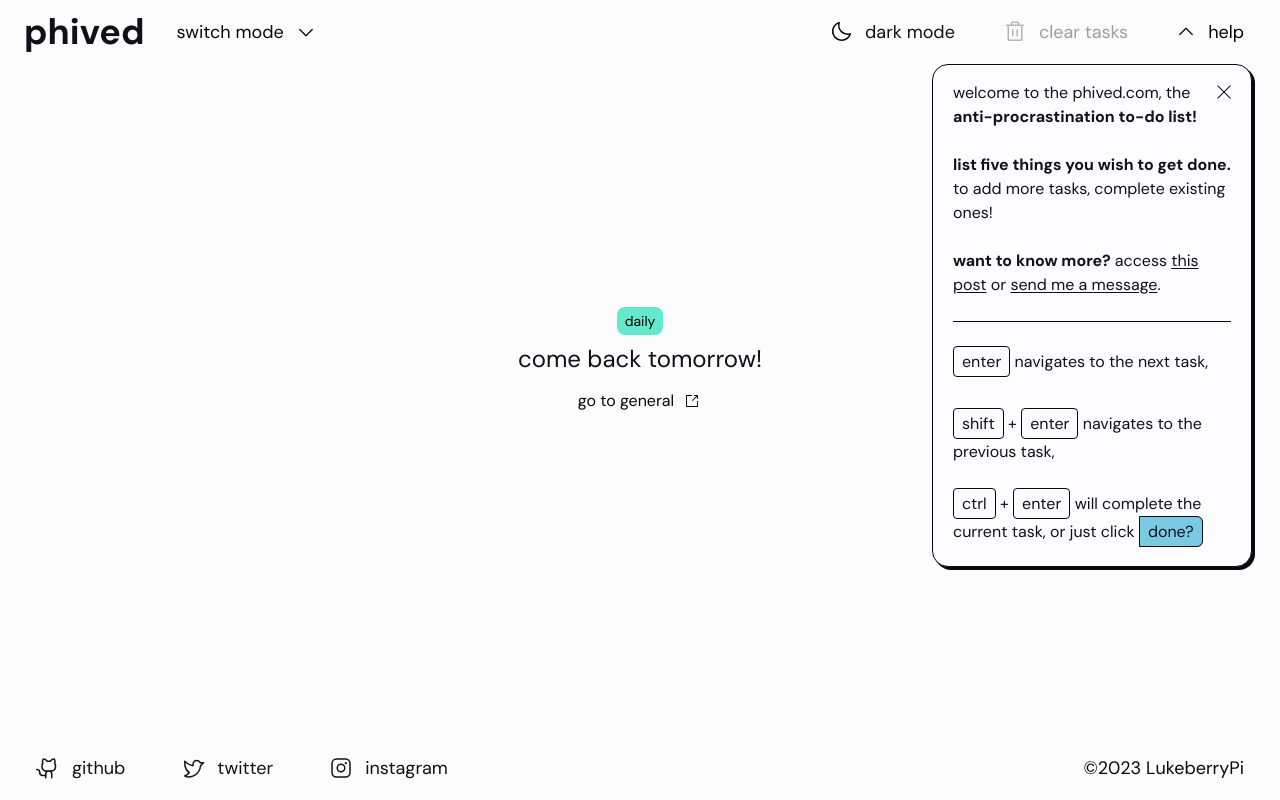
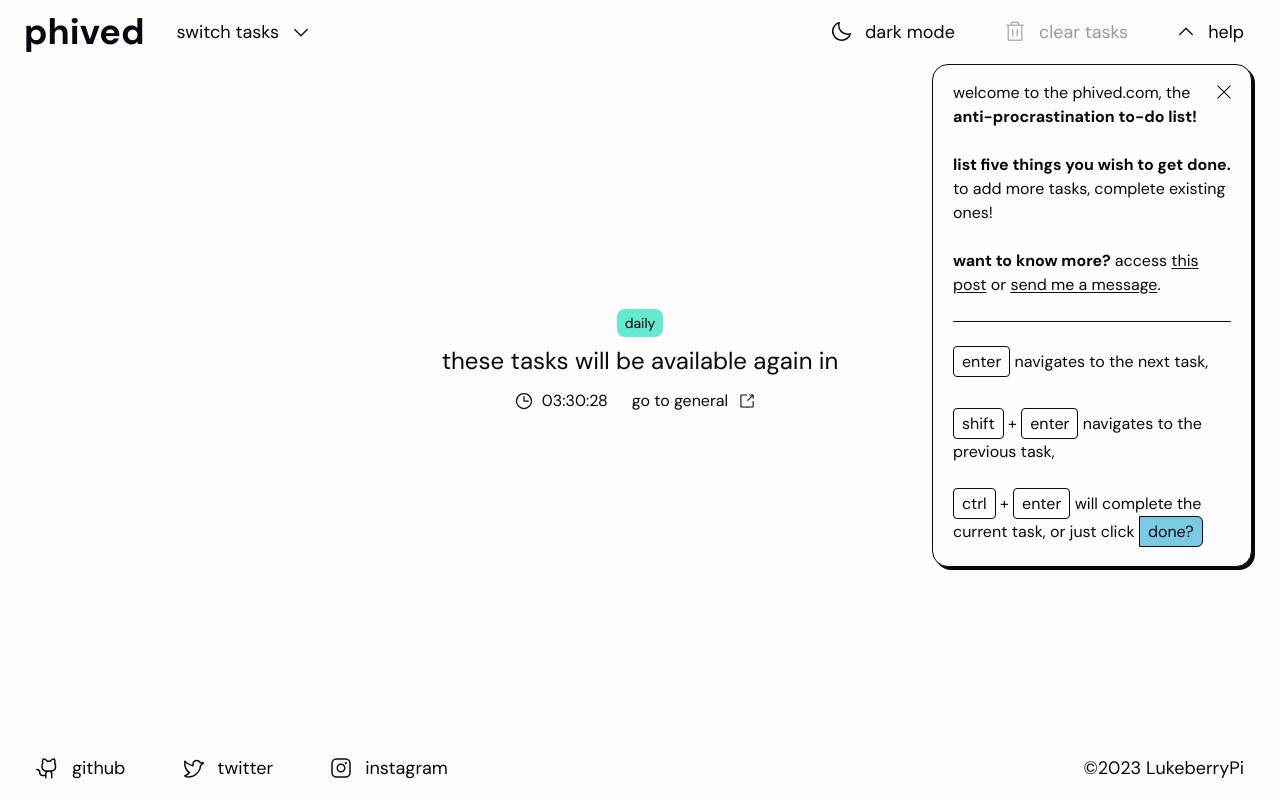
Before and after one commit to LukeberryPi/phived, a React (Vite) app: page /daily in a window 1280 px wide. Built offline with nearby package versions, Linux system fonts and the light colour scheme.

Commit message:
normalize text and fill to true black + white

```diff
--- a/src/components/DailyTasks.tsx
+++ b/src/components/DailyTasks.tsx
@@ -1,12 +1,12 @@
 import type { MouseEvent } from "react";
 import { useEffect, useMemo, useState } from "react";
+import { Link } from "react-router-dom";
 import { placeholders } from "src/content";
 import { useDailyTasksContext } from "src/contexts";
 import { getViewportWidth } from "src/utils";
 import { DragDropContext, Droppable, Draggable, type DropResult } from "react-beautiful-dnd";
-import { Close, DragVertical, Open } from "src/icons";
+import { Clock, Close, DragVertical, Open } from "src/icons";
 import { useLocalStorage } from "src/hooks";
-import { Link } from "react-router-dom";
 // you must remove Strict Mode for react-beautiful-dnd to work locally
 // https://github.com/atlassian/react-beautiful-dnd/issues/2350
 
@@ -19,6 +19,55 @@ function setDefaultWidth() {
     return 320;
   }
   return 384;
+}
+
+function getTimeRemainingUntilMidnight() {
+  const now = new Date();
+  const midnight = new Date();
+  midnight.setHours(24, 0, 0, 0);
+
+  const timeRemaining = midnight.getTime() - now.getTime();
+
+  const hours = Math.floor((timeRemaining / (1000 * 60 * 60)) % 24);
+  const minutes = Math.floor((timeRemaining / 1000 / 60) % 60);
+  const seconds = Math.floor((timeRemaining / 1000) % 60);
+
+  return {
+    total: timeRemaining,
+    hours: String(hours).padStart(2, "0"),
+    minutes: String(minutes).padStart(2, "0"),
+    seconds: String(seconds).padStart(2, "0"),
+  };
+}
+
+export function CountdownTimer() {
+  const [timeLeft, setTimeLeft] = useState(getTimeRemainingUntilMidnight());
+
+  useEffect(() => {
+    const interval = setInterval(() => {
+      const time = getTimeRemainingUntilMidnight();
+      setTimeLeft(time);
+
+      if (time.total <= 0) {
+        clearInterval(interval);
+      }
+    }, 1000);
+
+    return () => clearInterval(interval);
+  }, []);
+
+  return (
+    <>
+      {timeLeft.total > 0 ? (
+        <div className="flex items-center gap-2">
+          <Clock className="text-trueBlack dark:text-trueWhite" />
+          <p className="tabular-nums text-trueBlack dark:text-trueWhite">
+            {timeLeft.hours}:{timeLeft.minutes}:{timeLeft.seconds}
+          </p>
+        </div>
+      ) : null}
+    </>
+  );
 }
 
 export function DailyTasks() {
@@ -142,7 +191,7 @@ export function DailyTasks() {
                   isLastTask ? "rounded-b-2xl" : "border-b border-trueBlack dark:border-trueWhite"
                 } ${
                   someDragIsHappening && "cursor-grabbing"
-                } bg-trueWhite py-4 px-5 text-softBlack focus:outline-none dark:bg-softBlack dark:text-softWhite sm:text-lg`}
+                } bg-trueWhite py-4 px-5 text-trueBlack focus:outline-none dark:bg-softBlack dark:text-trueWhite sm:text-lg`}
               />
               <span
                 {...provided.dragHandleProps}
@@ -155,10 +204,10 @@ export function DailyTasks() {
                   isBeingDragged
                     ? "border-b border-trueBlack/30 dark:border-trueWhite/30"
                     : "hidden"
-                } flex items-center justify-center bg-trueWhite pr-2 text-softBlack placeholder:select-none hover:cursor-grab dark:bg-softBlack dark:text-softWhite sm:text-lg`}
+                } flex items-center justify-center bg-trueWhite pr-2 text-trueBlack placeholder:select-none hover:cursor-grab dark:bg-softBlack dark:text-trueWhite sm:text-lg`}
                 tabIndex={-1}
               >
-                <DragVertical className="fill-softBlack dark:fill-softWhite" />
+                <DragVertical className="fill-trueBlack dark:fill-trueWhite" />
               </span>
               <button
                 onClick={() => handleDone(idx)}
@@ -170,7 +219,7 @@ export function DailyTasks() {
                   isBeingDragged
                     ? "border-l border-b border-trueBlack/30 dark:border-trueWhite/30"
                     : "hidden"
-                } cursor-pointer items-center justify-center border-l border-b border-trueBlack bg-dailyGreen px-4 dark:border-trueWhite dark:bg-dailyOrange dark:text-softWhite xs:px-6 sm:text-lg`}
+                } cursor-pointer items-center justify-center border-l border-b border-trueBlack bg-dailyGreen px-4 dark:border-trueWhite dark:bg-dailyOrange dark:text-trueWhite xs:px-6 sm:text-lg`}
               >
                 done?
               </button>
@@ -187,19 +236,22 @@ export function DailyTasks() {
         <p className="sm:text-md mx-auto w-fit rounded-lg bg-dailyGreen px-2 py-1 text-sm dark:bg-dailyOrange dark:text-trueWhite">
           daily
         </p>
-        <p className="text-lg text-softBlack dark:text-softWhite xs:text-xl sm:text-2xl">
-          {noTasks ? "come back tomorrow!" : "what do you want to do?"}
+        <p className="text-lg text-trueBlack dark:text-trueWhite xs:text-xl sm:text-2xl">
+          {noTasks ? "these tasks will be available again in" : "what do you want to do?"}
         </p>
         {noTasks && (
+          <div className="mx-auto flex items-center gap-4">
+            <CountdownTimer />
             <Link
               to="/"
-            className="mx-auto flex items-center gap-2 rounded-xl px-3 py-1.5 hover:bg-berryBlue dark:hover:bg-purpleRain"
+              className="mx-auto flex items-center gap-2 rounded-xl px-2 py-1 hover:bg-berryBlue dark:hover:bg-purpleRain"
             >
               <p className="text-trueBlack decoration-trueBlack dark:text-trueWhite dark:decoration-trueWhite">
                 go to general
               </p>
-            <Open size={20} className="fill-trueBlack dark:fill-trueWhite" />
+              <Open size={22} className="fill-trueBlack dark:fill-trueWhite" />
             </Link>
+          </div>
         )}
       </div>
       {!noTasks && (
@@ -231,17 +283,17 @@ export function DailyTasks() {
         } group z-10 flex cursor-pointer flex-col items-center gap-1 rounded-2xl bg-softWhite dark:bg-trueBlack`}
       >
         <p
-          className="text-sm text-softBlack/50
-          dark:text-softWhite/50 xs:text-base"
+          className="text-sm text-trueBlack/50
+          dark:text-trueWhite/50 xs:text-base"
         >
           your tasks won&apos;t be lost if you close the website
         </p>
         <button
-          className="flex items-center gap-1 rounded-md border border-trueBlack/30 py-0.5 pl-2 pr-1 text-sm text-softBlack/50
-          dark:border-trueWhite/30 dark:text-softWhite/50 xs:text-base sm:group-hover:bg-unavailableLight dark:sm:group-hover:bg-unavailableDark"
+          className="flex items-center gap-1 rounded-md border border-trueBlack/30 py-0.5 pl-2 pr-1 text-sm text-trueBlack/50
+          dark:border-trueWhite/30 dark:text-trueWhite/50 xs:text-base sm:group-hover:bg-unavailableLight dark:sm:group-hover:bg-unavailableDark"
         >
           close this dialog
-          <Close className="rounded-md fill-softBlack/50 dark:fill-softWhite/50" />
+          <Close className="rounded-md fill-trueBlack/50 dark:fill-trueWhite/50" />
         </button>
       </div>
     </section>
--- a/src/components/Footer.tsx
+++ b/src/components/Footer.tsx
@@ -10,8 +10,8 @@ export function Footer() {
           href="https://github.com/LukeberryPi/phived"
           rel="noreferrer"
         >
-          <Github className="fill-softBlack group-hover:fill-softWhite dark:fill-softWhite dark:group-hover:fill-softBlack" />
-          <p className="text-softBlack group-hover:text-softWhite dark:text-softWhite dark:group-hover:text-softBlack sm:text-lg">
+          <Github className="fill-trueBlack group-hover:fill-trueWhite dark:fill-trueWhite dark:group-hover:fill-trueBlack" />
+          <p className="text-trueBlack group-hover:text-trueWhite dark:text-trueWhite dark:group-hover:text-trueBlack sm:text-lg">
             github
           </p>
         </a>
@@ -21,8 +21,8 @@ export function Footer() {
           href="https://twitter.com/phivedphived"
           rel="noreferrer"
         >
-          <Twitter className="fill-softBlack group-hover:fill-softWhite dark:fill-softWhite" />
-          <p className="text-softBlack group-hover:text-softWhite dark:text-softWhite sm:text-lg">
+          <Twitter className="fill-trueBlack group-hover:fill-trueWhite dark:fill-trueWhite" />
+          <p className="text-trueBlack group-hover:text-trueWhite dark:text-trueWhite sm:text-lg">
             twitter
           </p>
         </a>
@@ -32,8 +32,8 @@ export function Footer() {
           href="https://www.instagram.com/phivedphived/"
           rel="noreferrer"
         >
-          <Instagram className="fill-softBlack group-hover:fill-softWhite dark:fill-softWhite" />
-          <p className="text-softBlack group-hover:text-softWhite dark:text-softWhite sm:text-lg">
+          <Instagram className="fill-trueBlack group-hover:fill-trueWhite dark:fill-trueWhite" />
+          <p className="text-trueBlack group-hover:text-trueWhite dark:text-trueWhite sm:text-lg">
             instagram
           </p>
         </a>
--- a/src/components/GeneralTasks.tsx
+++ b/src/components/GeneralTasks.tsx
@@ -140,7 +140,7 @@ export function GeneralTasks() {
                   isLastTask ? "rounded-b-2xl" : "border-b border-trueBlack dark:border-trueWhite"
                 } ${
                   someDragIsHappening && "cursor-grabbing"
-                } bg-trueWhite py-4 px-5 text-softBlack focus:outline-none dark:bg-softBlack dark:text-softWhite sm:text-lg`}
+                } bg-trueWhite py-4 px-5 text-trueBlack focus:outline-none dark:bg-softBlack dark:text-trueWhite sm:text-lg`}
               />
               <span
                 {...provided.dragHandleProps}
@@ -153,10 +153,10 @@ export function GeneralTasks() {
                   isBeingDragged
                     ? "border-b border-trueBlack/30 dark:border-trueWhite/30"
                     : "hidden"
-                } flex items-center justify-center bg-trueWhite pr-2 text-softBlack placeholder:select-none hover:cursor-grab dark:bg-softBlack dark:text-softWhite sm:text-lg`}
+                } flex items-center justify-center bg-trueWhite pr-2 text-trueBlack placeholder:select-none hover:cursor-grab dark:bg-softBlack dark:text-trueWhite sm:text-lg`}
                 tabIndex={-1}
               >
-                <DragVertical className="fill-softBlack dark:fill-softWhite" />
+                <DragVertical className="fill-trueBlack dark:fill-trueWhite" />
               </span>
               <button
                 onClick={() => handleDone(idx)}
@@ -168,7 +168,7 @@ export function GeneralTasks() {
                   isBeingDragged
                     ? "border-l border-b border-trueBlack/30 dark:border-trueWhite/30"
                     : "hidden"
-                } cursor-pointer items-center justify-center border-l border-b border-trueBlack bg-berryBlue px-4 dark:border-trueWhite dark:bg-purpleRain dark:text-softWhite xs:px-6 sm:text-lg`}
+                } cursor-pointer items-center justify-center border-l border-b border-trueBlack bg-berryBlue px-4 dark:border-trueWhite dark:bg-purpleRain dark:text-trueWhite xs:px-6 sm:text-lg`}
               >
                 done?
               </button>
@@ -185,7 +185,7 @@ export function GeneralTasks() {
         <p className="sm:text-md mx-auto w-fit rounded-lg bg-berryBlue px-2 py-1 text-sm dark:bg-purpleRain dark:text-trueWhite">
           general
         </p>
-        <p className="text-lg text-softBlack dark:text-softWhite xs:text-xl sm:text-2xl">
+        <p className="text-lg text-trueBlack dark:text-trueWhite xs:text-xl sm:text-2xl">
           what do you want to do?
         </p>
       </div>
@@ -213,17 +213,17 @@ export function GeneralTasks() {
         } group z-10 flex cursor-pointer flex-col items-center gap-1 rounded-2xl bg-softWhite dark:bg-trueBlack`}
       >
         <p
-          className="text-sm text-softBlack/50
-          dark:text-softWhite/50 xs:text-base"
+          className="text-sm text-trueBlack/50
+          dark:text-trueWhite/50 xs:text-base"
         >
           your tasks won&apos;t be lost if you close the website
         </p>
         <button
-          className="flex items-center gap-1 rounded-md border border-trueBlack/30 py-0.5 pl-2 pr-1 text-sm text-softBlack/50
-          dark:border-trueWhite/30 dark:text-softWhite/50 xs:text-base sm:group-hover:bg-unavailableLight dark:sm:group-hover:bg-unavailableDark"
+          className="flex items-center gap-1 rounded-md border border-trueBlack/30 py-0.5 pl-2 pr-1 text-sm text-trueBlack/50
+          dark:border-trueWhite/30 dark:text-trueWhite/50 xs:text-base sm:group-hover:bg-unavailableLight dark:sm:group-hover:bg-unavailableDark"
         >
           close this dialog
-          <Close className="rounded-md fill-softBlack/50 dark:fill-softWhite/50" />
+          <Close className="rounded-md fill-trueBlack/50 dark:fill-trueWhite/50" />
         </button>
       </div>
     </section>
--- a/src/components/Header.tsx
+++ b/src/components/Header.tsx
@@ -32,7 +32,7 @@ export function Header() {
 
   return (
     <header className="fixed bottom-0 flex h-16 w-full items-center justify-center sm:top-0 sm:justify-between sm:px-6">
-      <div className="hidden items-center gap-8 text-softBlack sm:flex">
+      <div className="hidden items-center gap-8 text-trueBlack sm:flex">
         <Logo />
         <ModeSelector />
       </div>
@@ -44,16 +44,16 @@ export function Header() {
         >
           {isDarkMode && (
             <>
-              <Sun className="fill-softWhite sm:group-hover:fill-softBlack" />
-              <p className="text-sm text-softBlack dark:text-softWhite xs:text-lg sm:group-hover:text-softWhite dark:sm:group-hover:text-softBlack">
+              <Sun className="fill-trueWhite sm:group-hover:fill-trueBlack" />
+              <p className="text-sm text-trueBlack dark:text-trueWhite xs:text-lg sm:group-hover:text-trueWhite dark:sm:group-hover:text-trueBlack">
                 light mode
               </p>
             </>
           )}
           {!isDarkMode && (
             <>
-              <Moon className="fill-lightBlack sm:group-hover:fill-softWhite" />
-              <p className="text-sm text-softBlack dark:text-softWhite xs:text-lg sm:group-hover:text-softWhite dark:sm:group-hover:text-softBlack">
+              <Moon className="fill-lightBlack sm:group-hover:fill-trueWhite" />
+              <p className="text-sm text-trueBlack dark:text-trueWhite xs:text-lg sm:group-hover:text-trueWhite dark:sm:group-hover:text-trueBlack">
                 dark mode
               </p>
             </>
@@ -69,17 +69,17 @@ export function Header() {
           disabled={(!isDailyPage() && noGeneralTasks) || (isDailyPage() && noDailyTasks)}
         >
           <Trash
-            className={`fill-softBlack dark:fill-softWhite ${
+            className={`fill-trueBlack dark:fill-trueWhite ${
               noGeneralTasks && noDailyTasks
-                ? "fill-softBlack/30 dark:fill-softWhite/30"
-                : "sm:group-hover:fill-softWhite"
+                ? "fill-trueBlack/30 dark:fill-trueWhite/30"
+                : "sm:group-hover:fill-trueWhite"
             } `}
           />
           <p
             className={`${
               noGeneralTasks && noDailyTasks
-                ? "text-softBlack/40 dark:text-softWhite/30"
-                : "text-softBlack dark:text-softWhite sm:group-hover:text-softWhite"
+                ? "text-trueBlack/40 dark:text-trueWhite/30"
+                : "text-trueBlack dark:text-trueWhite sm:group-hover:text-trueWhite"
             } text-sm xs:text-lg`}
           >
             clear tasks
@@ -93,9 +93,9 @@ export function Header() {
           <span
             className={`h-fit w-fit ${showHelpMenu ? "rotate-0" : "rotate-180"} transition-all`}
           >
-            <ArrowUp className="fill-softBlack dark:fill-softWhite" />
+            <ArrowUp className="fill-trueBlack dark:fill-trueWhite" />
           </span>
-          <p className="dark:text-softWhite xs:text-lg">help</p>
+          <p className="dark:text-trueWhite xs:text-lg">help</p>
         </button>
         {showHelpMenu && <HelpMenu closeHelpMenu={closeHelpMenu} />}
       </nav>
--- a/src/components/HelpMenu.tsx
+++ b/src/components/HelpMenu.tsx
@@ -11,20 +11,20 @@ export function HelpMenu({ closeHelpMenu }: Props) {
         onClick={closeHelpMenu}
         className="absolute right-3 top-3 h-fit w-fit cursor-pointer rounded-md p-1 hover:bg-unavailableLight dark:hover:bg-unavailableDark"
       >
-        <Close className="fill-softBlack dark:fill-softWhite" />
+        <Close className="fill-trueBlack dark:fill-trueWhite" />
       </button>
-      <h1 className="text-softBlack dark:text-softWhite">
+      <h1 className="text-trueBlack dark:text-trueWhite">
         welcome to the phived.com, the
         <br />
         <strong>anti-procrastination to-do list!</strong>
       </h1>
       <br />
-      <h2 className="text-softBlack dark:text-softWhite">
+      <h2 className="text-trueBlack dark:text-trueWhite">
         <strong>list five things you wish to get done.</strong> to add more tasks, complete existing
         ones!
       </h2>
       <br />
-      <p className="text-softBlack dark:text-softWhite">
+      <p className="text-trueBlack dark:text-trueWhite">
         <strong>want to know more?</strong> access{" "}
         <a
           rel="noreferrer"
@@ -48,14 +48,14 @@ export function HelpMenu({ closeHelpMenu }: Props) {
       <br />
       <hr className="mb-7 h-px w-full border-trueBlack dark:border-trueWhite" />
       <div className="space-y-3">
-        <p className="text-softBlack dark:text-softWhite">
+        <p className="text-trueBlack dark:text-trueWhite">
           <kbd className="rounded border border-trueBlack px-2 py-1 font-sans dark:border-trueWhite">
             enter
           </kbd>{" "}
           navigates to the next task,{" "}
         </p>
         <br />
-        <p className="leading-7 text-softBlack dark:text-softWhite">
+        <p className="leading-7 text-trueBlack dark:text-trueWhite">
           <kbd className="rounded border border-trueBlack px-2 py-1 font-sans dark:border-trueWhite">
             shift
           </kbd>{" "}
@@ -66,7 +66,7 @@ export function HelpMenu({ closeHelpMenu }: Props) {
           navigates to the previous task,
         </p>
         <br />
-        <p className="-translate-y-3 leading-7 text-softBlack dark:text-softWhite">
+        <p className="-translate-y-3 leading-7 text-trueBlack dark:text-trueWhite">
           <kbd className="rounded border border-trueBlack px-2 py-1 font-sans dark:border-trueWhite">
             ctrl
           </kbd>{" "}
--- a/src/components/Logo.tsx
+++ b/src/components/Logo.tsx
@@ -2,7 +2,7 @@ export function Logo() {
   return (
     <a
       href="/"
-      className="cursor-pointer text-4xl font-bold text-softBlack transition-transform active:scale-95 dark:text-softWhite"
+      className="cursor-pointer text-4xl font-bold text-trueBlack transition-transform active:scale-95 dark:text-trueWhite"
     >
       phived
     </a>
--- a/src/components/Message.tsx
+++ b/src/components/Message.tsx
@@ -7,7 +7,7 @@ export function Message() {
     <span
       className={`-mt-14 flex xs:-mt-16 ${
         !message && "invisible"
-      } z-10 h-16 items-center rounded-2xl bg-softWhite px-4 text-3xl font-bold text-softBlack dark:bg-trueBlack dark:text-softWhite xs:text-4xl sm:text-5xl`}
+      } z-10 h-16 items-center rounded-2xl bg-softWhite px-4 text-3xl font-bold text-trueBlack dark:bg-trueBlack dark:text-trueWhite xs:text-4xl sm:text-5xl`}
     >
       {message}
     </span>
--- a/src/components/ModeSelector.tsx
+++ b/src/components/ModeSelector.tsx
@@ -14,7 +14,7 @@ export function ModeSelector() {
     <div className="relative hidden md:flex">
       <div className="flex flex-col">
         <button onClick={toggleShowModes} className="flex items-center gap-3 text-sm xs:text-lg">
-          <p className="text-trueBlack dark:text-trueWhite">switch mode</p>
+          <p className="text-trueBlack dark:text-trueWhite">switch tasks</p>
           <span className={`h-fit w-fit ${showModes ? "rotate-0" : "rotate-180"} transition-all`}>
             <ArrowUp className="fill-trueBlack dark:fill-trueWhite" />
           </span>
--- a/src/icons/index.ts
+++ b/src/icons/index.ts
@@ -9,3 +9,4 @@ export { Twitter } from "src/icons/Twitter";
 export { Open } from "src/icons/Open";
 export { Close } from "src/icons/Close";
 export { Check } from "src/icons/Check";
+export { Clock } from "src/icons/Clock";
```
Lines whose indentation alone changed are shown as unchanged.
